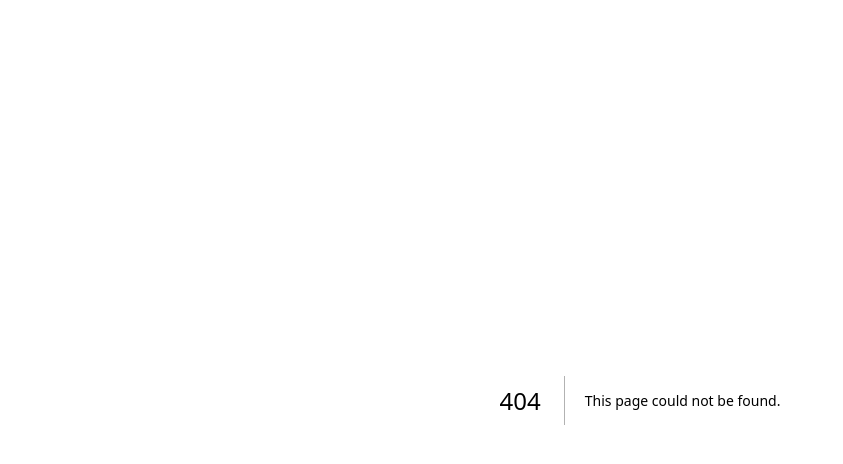
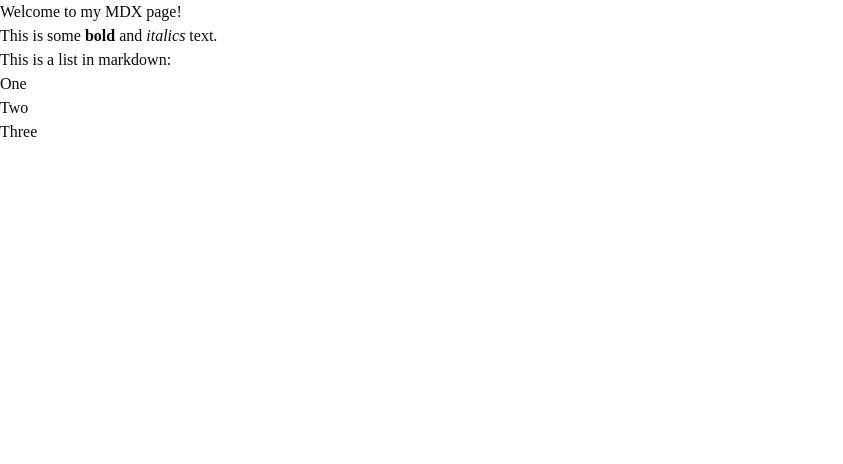
Before and after one commit to GTPSHAX/portfolio-main, a Next.js app: page /mdx-page in a window 1280 px wide. Before the commit this address had no page. Shown: the top 464 px of the page, without its empty margins (0-843 px from the left). Built offline with nearby package versions, Linux system fonts and the light colour scheme.

Commit message:
feat: enhance MDX support with new components and dependencies

```diff
--- a/next.config.ts
+++ b/next.config.ts
@@ -1,15 +1,23 @@
-import type { NextConfig } from "next";
-import createMDX from "@next/mdx";
+import nextMDX from '@next/mdx';
+import remarkFrontmatter from 'remark-frontmatter';
+import remarkMdxFrontmatter from 'remark-mdx-frontmatter';
 
-const nextConfig: NextConfig = {
-  /* config options here */
-  reactCompiler: true,
-  pageExtensions: ['js', 'jsx', 'md', 'mdx', 'ts', 'tsx'],
-};
-
-const withMDX = createMDX({
-  extension: /\.(md|mdx)$/,
+const withMDX = nextMDX({
+  extension: /\.mdx?$/,
+  options: {
+    jsx: true,
+    remarkPlugins: ["remark-frontmatter", "remark-mdx-frontmatter"],
+  },
 })
 
-// Merge MDX config with Next.js config
+/**
+ * @type {import('next').NextConfig}
+ */
+const nextConfig = {
+  pageExtensions: ['js', 'jsx', 'ts', 'tsx', 'mdx'],
+  experimental: {
+    mdxRs: process.env.WITH_MDX_RS === 'true',
+  },
+}
+
 export default withMDX(nextConfig)
--- /dev/null
+++ b/src/app/mdx-page/page.mdx
@@ -0,0 +1,9 @@
+# Welcome to my MDX page!
+
+This is some **bold** and _italics_ text.
+
+This is a list in markdown:
+
+- One
+- Two
+- Three
--- a/src/globals.d.ts
+++ b/src/globals.d.ts
@@ -1 +1,31 @@
-declare module '*.css';
+
+declare module '*.svg' {
+  import type {ComponentType, SVGProps} from 'react';
+
+  const ReactComponent: ComponentType<
+    SVGProps<SVGSVGElement> & {title?: string}
+  >;
+
+  export default ReactComponent;
+}
+
+declare module '*.module.css' {
+  const classes: {readonly [key: string]: string};
+  export default classes;
+}
+
+declare module '*.css' {
+  const src: string;
+  export default src;
+}
+
+declare module "*.mdx" {
+  import type { ReactNode } from 'react'
+
+  export type Frontmatter = Record<string, any>
+
+  import { MDXProps } from 'mdx/types'
+  export default function MDXContent(props: MDXProps): JSX.Element
+
+  export const frontmatter: Frontmatter
+}
--- /dev/null
+++ b/src/mdx-components.tsx
@@ -0,0 +1,7 @@
+import type { MDXComponents } from 'mdx/types'
+
+const components: MDXComponents = {}
+
+export function useMDXComponents(): MDXComponents {
+  return components
+}
--- a/tsconfig.json
+++ b/tsconfig.json
@@ -19,7 +19,8 @@
       }
     ],
     "paths": {
-      "@/*": ["./src/*"]
+      "@/*": ["./src/*"],
+      "#/*": ["./*"]
     }
   },
   "include": [
@@ -29,6 +30,6 @@
     ".next/types/**/*.ts",
     ".next/dev/types/**/*.ts",
     "**/*.mts"
-  ],
+, "next.config.ts"  ],
   "exclude": ["node_modules"]
 }
```
Also changed, not shown: package.json (+9 -2 lines), 1 other file (tests, documents, lock files or other folders).
